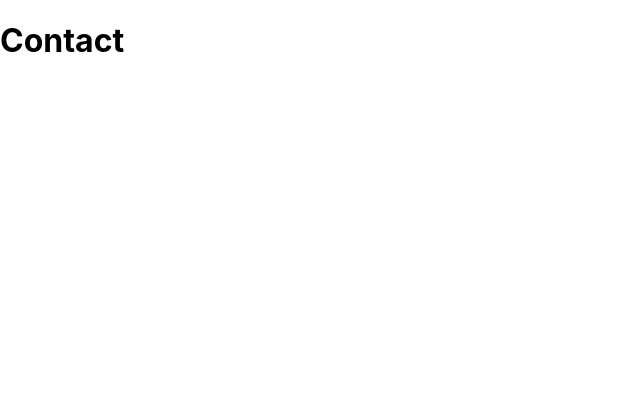
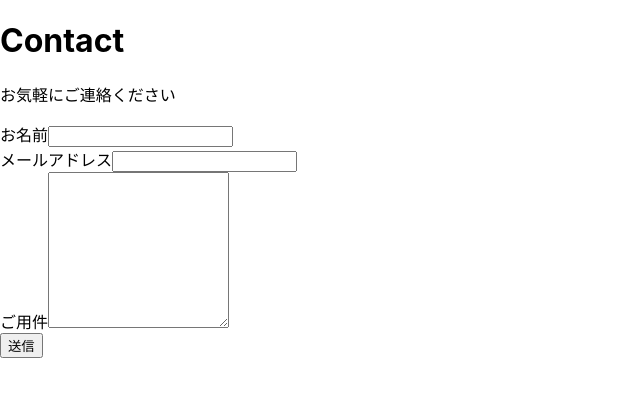
Before and after one commit to ren-ichinose/230323-typescript-nextjs-website, a Next.js app: page /contact in a window 1280 px wide. Shown: the top 396 px of the page, without its empty margins (0-640 px from the left). Built offline with nearby package versions, Linux system fonts and the light colour scheme.

Commit message:
問い合わせフォームの画面実装

```diff
--- a/pages/contact.js
+++ b/pages/contact.js
@@ -1,5 +1,34 @@
 const Contact = () => {
-  return <h1>Contact</h1>;
+  return (
+    <>
+      <div>
+        <div>
+          <h1>Contact</h1>
+          <p>お気軽にご連絡ください</p>
+          <form action="https://formspree.io/f/xxxxx" method="POST">
+            <div>
+              <label htmlFor="name">お名前</label>
+              <input type="text" name="name" id="name" required />
+            </div>
+            <div>
+              <label htmlFor="email">メールアドレス</label>
+              <input type="email" name="email" id="email" required />
+            </div>
+            <div>
+              <label htmlFor="textarea">ご用件</label>
+              <textarea
+                name="message"
+                rows="10"
+                id="textarea"
+                required
+              ></textarea>
+            </div>
+            <button type="submit">送信</button>
+          </form>
+        </div>
+      </div>
+    </>
+  );
 };
 
 export default Contact;
```
